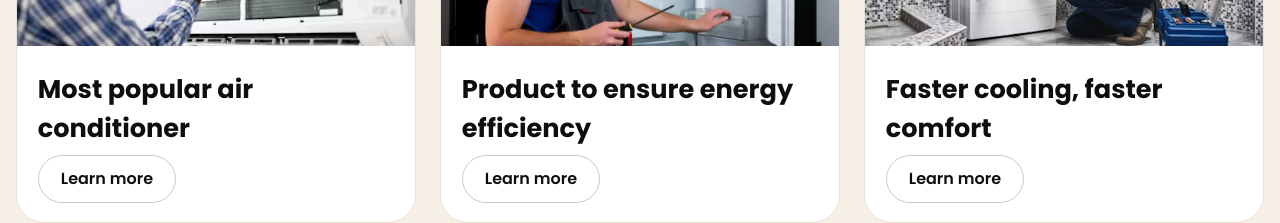
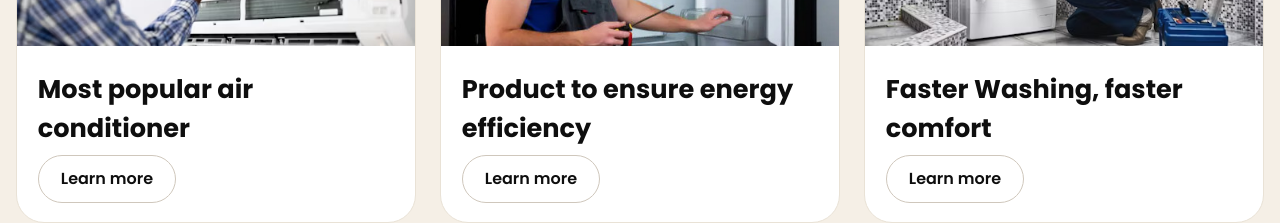
Before and after one commit to devbee-engineering/bestairco, a plain HTML site: page index.html in a window 1280 px wide. Shown: the part 658-881 px from the top of the page. Drawn offline with Linux system fonts and the light colour scheme.

Commit message:
<>|Update washing machine repair section heading for clarity|<>

```diff
--- a/index.html
+++ b/index.html
@@ -135,7 +135,7 @@
 
       <div class="service-box service-tab" id="washing-machine-repair-box" data-section="washing-section" style="cursor:pointer;">
         <img src="./assets/images/washingmachine_repair.avif" alt="Washing Machine Repair" />
-        <h2>Faster cooling, faster comfort</h2>
+        <h2>Faster Washing, faster comfort</h2>
         <a href="#washing-section" class="learn-more">Learn more</a>
       </div>
     </section>
```
